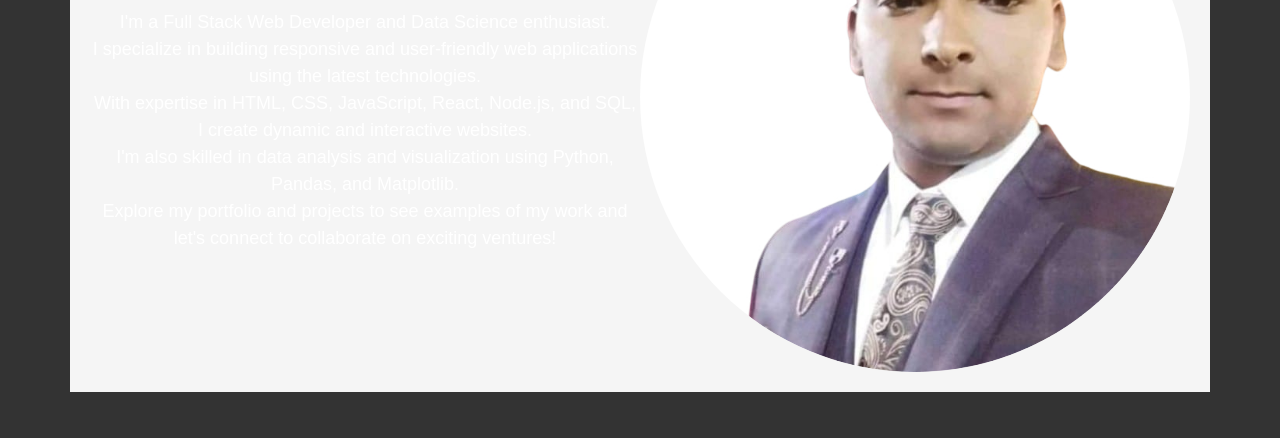
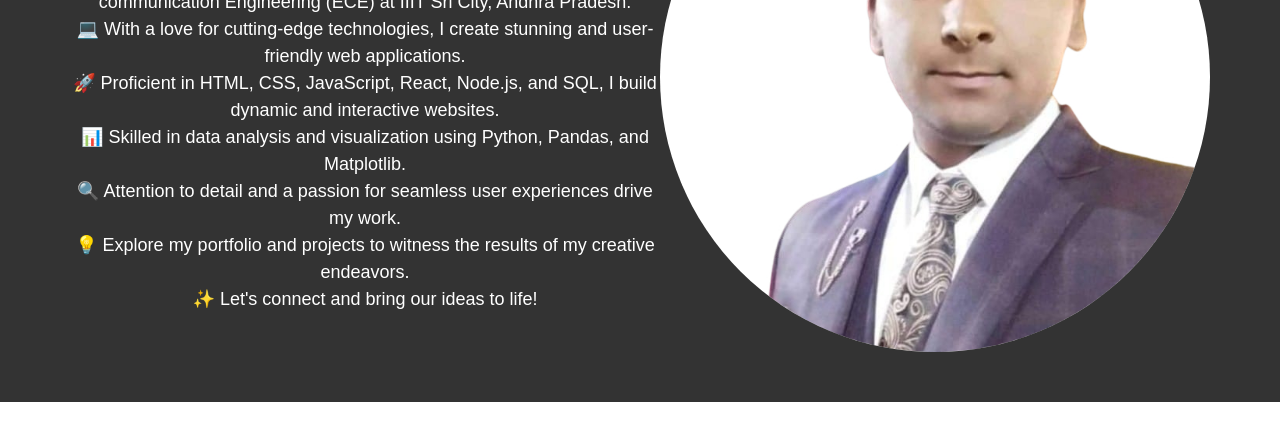
Before and after one commit to shuklaAlkesh/Alkesh_portfolio, a plain HTML site: page Components/home.html in a window 1280 px wide. Shown: the part 323-761 px from the top of the page. Drawn offline with Linux system fonts and the light colour scheme.

Commit message:
changes in style.css

```diff
--- a/Components/home.html
+++ b/Components/home.html
@@ -35,14 +35,16 @@
 
     <header>
       <div class="container">
-            <div class="banner">
         <div class="banner-text">
           <h1>Welcome to AlkeshXperience</h1>
-                    <p>I'm a Full Stack Web Developer and Data Science enthusiast.</p>
-                    <p>I specialize in building responsive and user-friendly web applications using the latest technologies.</p>
-                    <p>With expertise in HTML, CSS, JavaScript, React, Node.js, and SQL, I create dynamic and interactive websites.</p>
-                    <p>I'm also skilled in data analysis and visualization using Python, Pandas, and Matplotlib.</p>
-                    <p>Explore my portfolio and projects to see examples of my work and let's connect to collaborate on exciting ventures!</p>
+          <p>Hey there! 👋 I'm Alkesh Shukla, a passionate Full Stack Web Developer and Data Science enthusiast.</p>
+          <p>🎓 Currently pursuing my Bachelor's degree in Electronics and communication Engineering (ECE) at IIIT Sri City, Andhra Pradesh.</p>
+          <p>💻 With a love for cutting-edge technologies, I create stunning and user-friendly web applications.</p>
+          <p>🚀 Proficient in HTML, CSS, JavaScript, React, Node.js, and SQL, I build dynamic and interactive websites.</p>
+          <p>📊 Skilled in data analysis and visualization using Python, Pandas, and Matplotlib.</p>
+          <p>🔍 Attention to detail and a passion for seamless user experiences drive my work.</p>
+          <p>💡 Explore my portfolio and projects to witness the results of my creative endeavors.</p>
+          <p>✨ Let's connect and bring our ideas to life!</p>
       </div>
 
               <div class="banner-image">
--- a/style.css
+++ b/style.css
@@ -184,7 +184,7 @@ header {
     align-items: center;
     justify-content: space-between;
     height: auto;
-    background-color: #f5f5f5;
+    background-color: #333;
     padding: 20px;
   }
 
```
Lines whose indentation alone changed are shown as unchanged.
